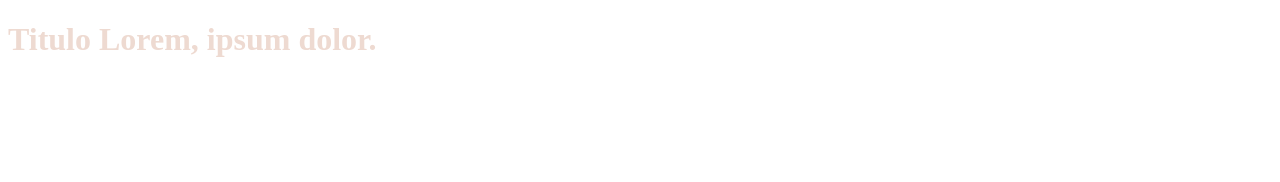
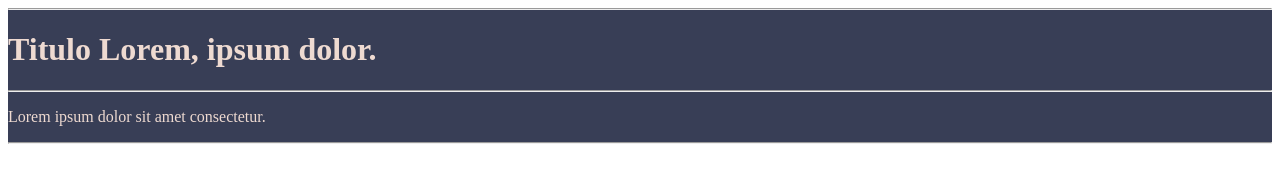
Before and after one commit to Danielacvd/basic-front, a plain HTML site: page HtmlCssPrac/index.html in a window 1280 px wide. Drawn offline with Linux system fonts and the light colour scheme.

Commit message:
ADD: Header: aplicando el bg-color

```diff
--- a/HtmlCssPrac/index.html
+++ b/HtmlCssPrac/index.html
@@ -8,6 +8,14 @@
     <title>Prac1</title>
 </head>
 <body>
-    <h1>Titulo Lorem, ipsum dolor.</h1>
+
+    <header class="bg-primary">
+        <hr>
+        <h1 class="text-light">Titulo Lorem, ipsum dolor.</h1>
+        <hr>
+        <p class="text-light">Lorem ipsum dolor sit amet consectetur.</p>
+        <hr>
+    </header>
+
 </body>
 </html>
--- a/HtmlCssPrac/style.css
+++ b/HtmlCssPrac/style.css
@@ -8,6 +8,11 @@ secondary: #f69e7b
 light: #eedad1
 info: #d4b5b0
 */
-h1{
+
+.bg-primary{
+    background-color: #383e56;
+}
+
+.text-light{
     color: #eedad1
 }
```
